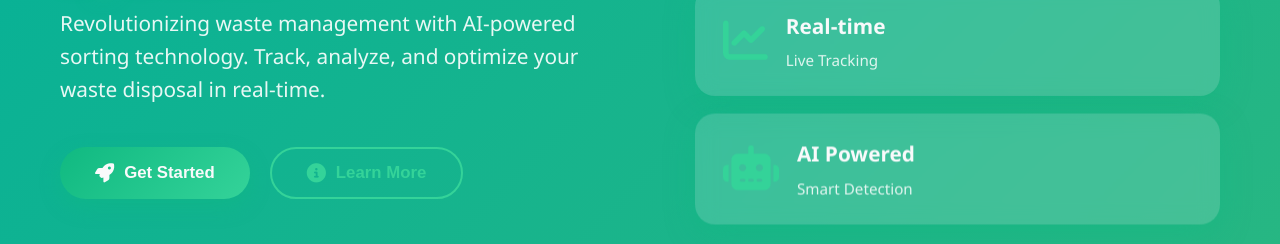
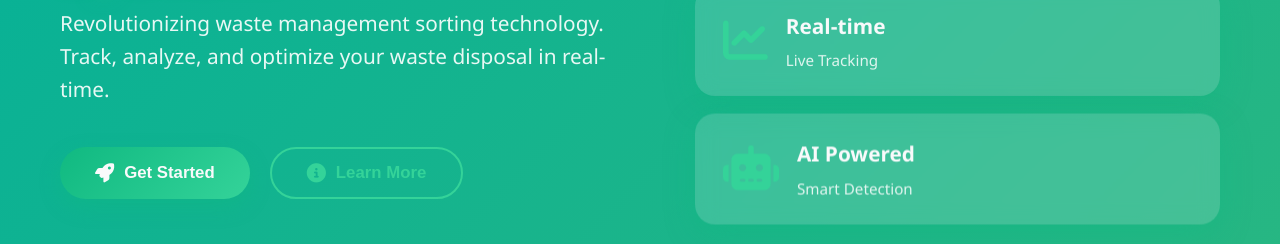
Before and after one commit to ryui777/EcoSort, a plain HTML site: page index.html in a window 1280 px wide. Shown: the part 489-733 px from the top of the page. Drawn offline with Linux system fonts and the light colour scheme.

Commit message:
update html

```diff
--- a/index.html
+++ b/index.html
@@ -49,7 +49,7 @@
         </div>
 
         <h1>Smart Waste Segregation System</h1>
-        <p>Revolutionizing waste management with AI-powered sorting technology. Track, analyze, and optimize your waste disposal in real-time.</p>
+        <p>Revolutionizing waste management sorting technology. Track, analyze, and optimize your waste disposal in real-time.</p>
 
         <div class="hero-buttons">
           <button class="btn btn-primary" onclick="showLogin()">
```
